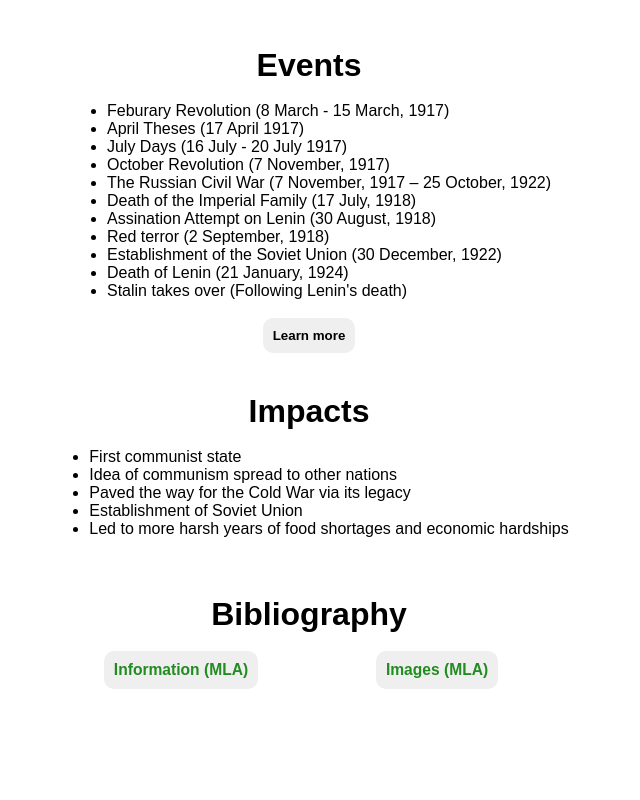
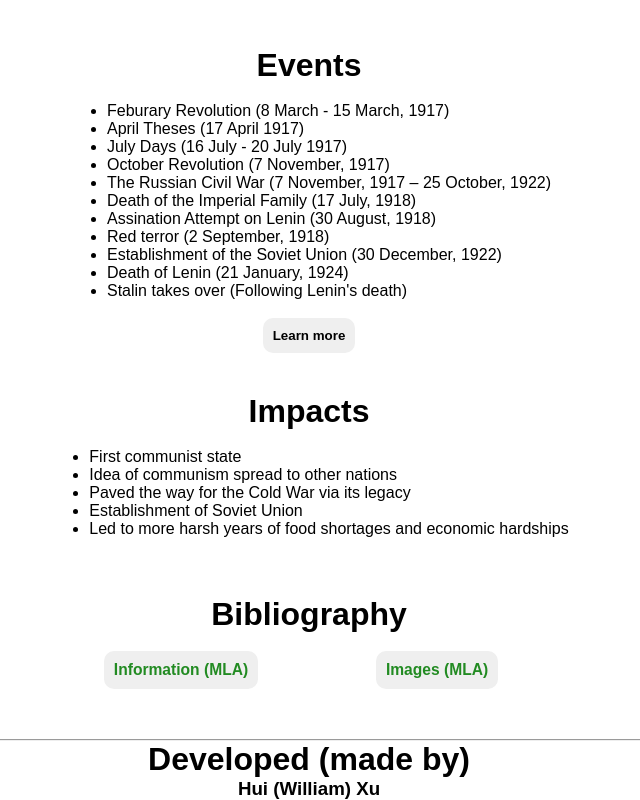
Before and after one commit to william-nais/russian-revolution, a React (Vite) app: page / in a window 1280 px wide. Shown: the part 1353-2153 px from the top of the page, without its empty margins (331-971 px from the left). Before the commit the page ends 2092 px from the top, so only its background shows below. Built offline with nearby package versions, Linux system fonts and the light colour scheme.

Commit message:
Update App.jsx

```diff
--- a/src/App.jsx
+++ b/src/App.jsx
@@ -48,6 +48,10 @@ const App = () => {
 
           <Bibliography />
         </div>
+
+        <hr></hr>
+        <h1>Developed (made by)</h1>
+        <h3>Hui (William) Xu</h3>
       </div>
     </>
   );
```
